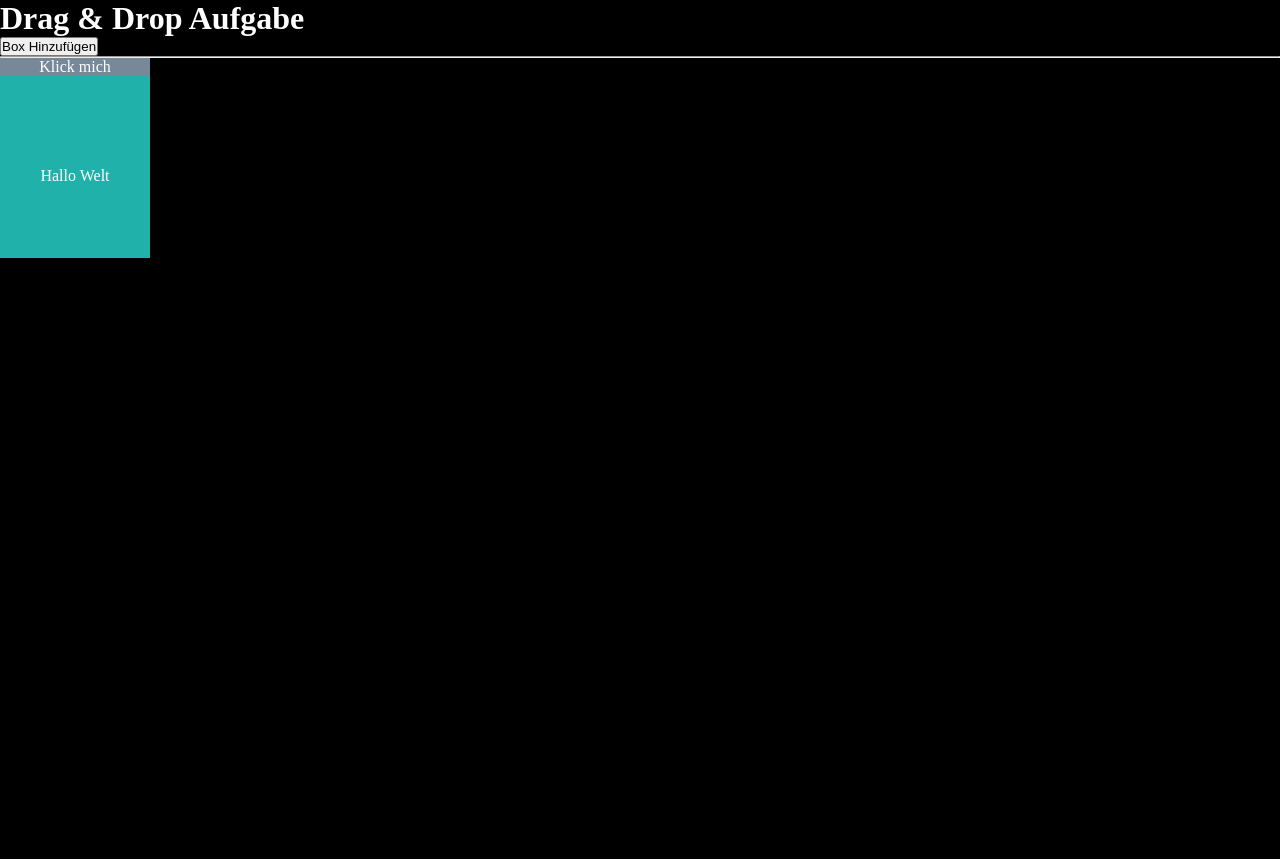
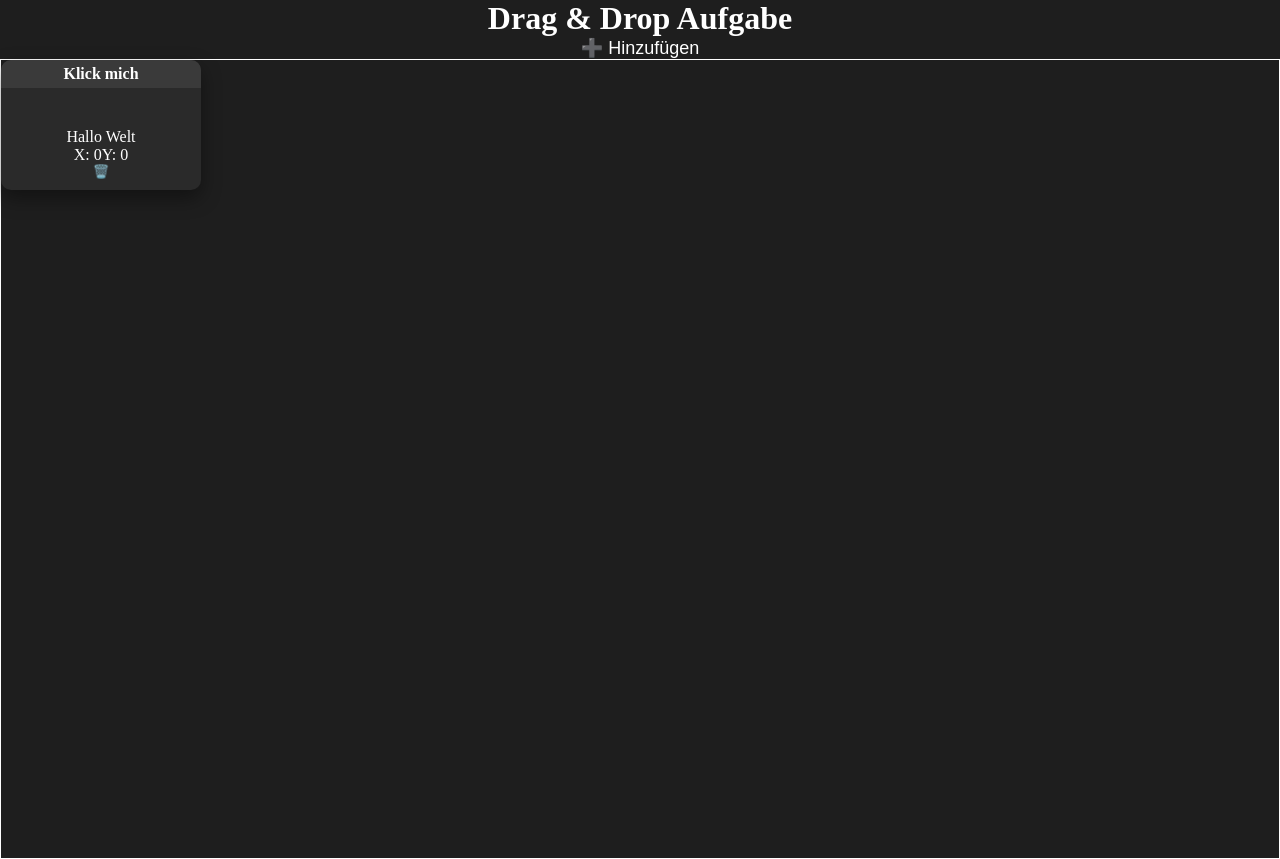
Before and after one commit to Robz187/draggable-box, a website built with Vite: page index.html in a window 1280 px wide. Built offline with nearby package versions, Linux system fonts and the light colour scheme.

Commit message:
logik fertig

```diff
--- a/src/drag.ts
+++ b/src/drag.ts
@@ -1,4 +1,4 @@
-import { fromEvent, switchMap, map, takeUntil } from "rxjs";
+import { fromEvent, switchMap, map, takeUntil, tap, buffer, debounceTime, filter } from "rxjs";
 import { bringBoxToFront } from "./state";
 
 export function makeDraggable(dragBox: HTMLElement, dragHead: HTMLElement): void {
@@ -8,13 +8,20 @@ export function makeDraggable(dragBox: HTMLElement, dragHead: HTMLElement): void
     const mouseDown$ = fromEvent<MouseEvent>(dragHead, 'mousedown');
     const mouseUp$ = fromEvent<MouseEvent>(document, 'mouseup');
     const mouseMove$ = fromEvent<MouseEvent>(document, 'mousemove');
+    const doubleClick$ = mouseDown$.pipe(
+        buffer(mouseDown$.pipe(debounceTime(250))),
+        map(mouseDown => mouseDown.length),
+        filter(mouseDownLength => mouseDownLength >= 2)
+    );
 
-    mouseDown$.pipe(
+    mouseDown$
+        .pipe(
             switchMap(downEvent => {
                 const element = downEvent.currentTarget as HTMLElement;
                 const id = Number(element.dataset.id);
                 const newZIndex = bringBoxToFront(id);
                 setNewZIndex(newZIndex);
+                setColor('rgb(51, 65, 185)');
                 const rect = dragBox.getBoundingClientRect();
                 const headerRect = header?.getBoundingClientRect();
 
@@ -25,6 +32,7 @@ export function makeDraggable(dragBox: HTMLElement, dragHead: HTMLElement): void
                 const boxWidth = rect.width;
                 const boxHeight = rect.height;
                 downEvent.preventDefault();
+
                 return mouseMove$.pipe(
                     map(moveEvent => {
                         const proposedLeft = moveEvent.clientX - offsetX;
@@ -34,21 +42,43 @@ export function makeDraggable(dragBox: HTMLElement, dragHead: HTMLElement): void
                         const newTop = Math.min(Math.max(proposedTop, 0), maxHeight - boxHeight);
                         return { newLeft, newTop }
 
-                }), takeUntil(mouseUp$)
+                    }), takeUntil(mouseUp$),
                 )
             })
         ).subscribe(position => {
             dragTransform(position.newLeft, position.newTop);
+            displayPosition(position.newLeft,position.newTop);
         })
 
+    mouseUp$.subscribe(() => setColor('rgb(38, 146, 141)'));
+    doubleClick$.subscribe(()=> {
+        const rect = dragBox.getBoundingClientRect();
+        requestAnimationFrame(()=> {
+            dragBox.style.height = `${rect.height * 1.3}px`;
+            dragBox.style.width = `${rect.width * 1.3}px`;
+        })
+    })
     function dragTransform(newLeft: number, newTop: number): void {
         requestAnimationFrame(() => {
             dragBox.style.transform = `translate(${newLeft}px,${newTop}px)`;
         });
     }
-    function setNewZIndex(zIndex : number){
-        requestAnimationFrame(()=> {
+    function setNewZIndex(zIndex: number) {
+        requestAnimationFrame(() => {
             dragBox.style.zIndex = zIndex.toString();
         })
     }
+    function setColor(color: string) {
+        requestAnimationFrame(() => {
+            dragBox.style.background = color;
+        });
     }
+    function displayPosition(newX: number , newY : number){
+        requestAnimationFrame(()=> {
+        const currentX = dragBox.getElementsByClassName('text-x');
+        const currentY = dragBox.getElementsByClassName('text-y');
+        currentX[0].innerHTML = `X: ${newX.toString()}`;
+        currentY[0].innerHTML = `Y: ${newY.toString()}`;
+        });
+    }
+}
--- a/src/state.ts
+++ b/src/state.ts
@@ -9,7 +9,11 @@ export function createNewBox(): CreateBoxOptions {
     const newBoxItem: CreateBoxOptions = {
         config: DEFAULT_CONFIG,
         id: boxId ,
-        zIndex: zIndex
+        zIndex: zIndex,
+        position:{
+            x:0,
+            y:0
+        }
     }
     boxId++;
     zIndex++;
@@ -20,8 +24,14 @@ export function createNewBox(): CreateBoxOptions {
 }
 
 export function bringBoxToFront(id : number): number{
-    const boxIndex = dragBoxList.findIndex(id => id === id);
+    const boxIndex = dragBoxList.findIndex(box => box.id === id);
     const newZIndex = dragBoxList[boxIndex].zIndex = topIndex;
     topIndex++;
     return newZIndex;
 }
+
+export function deleteBox(id : number) {
+    const boxIndex = dragBoxList.findIndex(box => box.id === id);
+    dragBoxList.splice(boxIndex, 1);
+    console.log(dragBoxList);
+}
--- a/src/style.css
+++ b/src/style.css
@@ -1,37 +1,81 @@
-*{
+* {
   padding: 0;
   margin: 0;
   box-sizing: border-box;
+  cursor: default;
 }
+
 body {
-  background: black;
+  background: #1e1e1e;
   color: white;
   box-sizing: border-box;
   overflow: hidden;
 }
+
 #app {
   min-height: 100vH;
   padding: 0;
   margin: 0;
+  border: 1px solid white;
+}
+
+.header-container {
+  display: flex;
+  justify-content: space-between;
+  flex-direction: column;
+  align-items: center;
+  padding: 0 2rem;
+}
+
+.header-container button {
+  font-size: large;
+  cursor: pointer;
+  background: none;
+  border: none;
+  color: white;
+  transition: transform 0.15s ease, opacity 0.15s;
+
+}
+.header-container button:hover {
+  transform: scale(1.1);
+  opacity: 0.9;
 }
 
 .dragBox {
   position: absolute;
-  background: lightseagreen;
+  border-radius: 10px;
+  background: #2a2a2a;
   will-change: transform;
   transform: translate3d(0, 0, 0);
+  box-shadow: 0 8px 20px rgba(0, 0, 0, 0.4);
+  transition: box-shadow 0.2s ease , transform 0.2;
 }
+
 .header {
-  background: lightslategrey;
+  background: #3a3a3a;
+  border-radius: 10px 10px 0 0 ;
+  padding:5px 7px;
+  font-weight: 600;
   display: flex;
   align-items: center;
   justify-content: center;
-  cursor: default;
+  cursor: grab;
 }
+.dragBox:hover{
+  box-shadow: 0 0 8px rgba(100, 180, 255, 0.4);
+}
+
 .content {
   height: 100%;
   display: flex;
   align-items: center;
   justify-content: center;
   cursor: default;
+  flex-direction: column;
 }
+
+.delete {
+  background: none;
+  border: none;
+  cursor: pointer;
+}
--- a/src/types.ts
+++ b/src/types.ts
@@ -31,8 +31,8 @@ export const DEFAULT_CONFIG: BoxConfig = {
       color: 'lightgrey'
     },
     start: {
-      x: 100,
-      y: 100,
+      x: 0,
+      y: 0,
     },
     size: {
       height: 200,
--- a/src/view.ts
+++ b/src/view.ts
@@ -1,5 +1,6 @@
+import { fromEvent } from "rxjs";
 import { makeDraggable } from "./drag";
-import { createNewBox } from "./state";
+import { createNewBox, deleteBox } from "./state";
 import { CreateBoxOptions } from "./types";
 
 
@@ -13,7 +14,7 @@ export function createApp() {
     headerTitle.innerText = 'Drag & Drop Aufgabe';
     const createBtn = document.createElement('button');
     createBtn.classList.add('btn');
-    createBtn.innerText = 'Box Hinzufügen';
+    createBtn.innerText = '➕ Hinzufügen';
     createBtn.addEventListener('click', () =>  {
         const newBoxState = createNewBox();
         const newBox = createBox(newBoxState);
@@ -21,7 +22,6 @@ export function createApp() {
     });
     headerContainer.appendChild(headerTitle);
     headerContainer.appendChild(createBtn);
-    headerContainer.appendChild(document.createElement('hr'));
     document.getElementById('header')!.appendChild(headerContainer);
     document.getElementById('app')!.appendChild(startBox);
 }
@@ -29,19 +29,37 @@ export function createApp() {
 export function createBox(options : CreateBoxOptions): HTMLElement {
     const dragBox = document.createElement('div');
     dragBox.classList.add('dragBox');
-    dragBox.style.height = '200px';
-    dragBox.style.width = '150px';
-    dragBox.style.zIndex = options.zIndex?.toString() || '0';
-    dragBox.dataset.id = options.id!.toString()
+    dragBox.style.height = '130px';
+    dragBox.style.width = '200px';
+    dragBox.style.zIndex = options.zIndex!.toString() || '0';
 
     const dragHead = document.createElement('div');
     dragHead.classList.add('header');
     dragHead.innerText = options.config?.header.title || 'Mach mich größer!';
+    dragHead.dataset.id = options.id!.toString()
 
     const dragMain = document.createElement('div');
     dragMain.classList.add('content');
     dragMain.innerText = options.config?.content.text || 'Draggable Box';
-
+    const delBtn = document.createElement('button');
+    delBtn.classList.add('delete');
+    delBtn.innerText = '🗑️';
+    delBtn.addEventListener('click', () => {
+       deleteBox(options.id!);
+       dragBox.remove();
+    })
+    const positionText = document.createElement('p');
+    positionText.classList.add('position-text');
+    const spanX = document.createElement('span');
+    spanX.classList.add('text-x');
+    spanX.innerText = `X: ${options.position?.x}`;
+    const spanY = document.createElement('span');
+    spanY.classList.add('text-y');
+    spanY.innerText = `Y: ${options.position?.y}`
+    positionText.appendChild(spanX);
+    positionText.appendChild(spanY);
+    dragMain.appendChild(positionText);
+    dragMain.appendChild(delBtn);
     dragBox.appendChild(dragHead);
     dragBox.appendChild(dragMain);
     makeDraggable(dragBox,dragHead);
```
Lines whose indentation alone changed are shown as unchanged.
